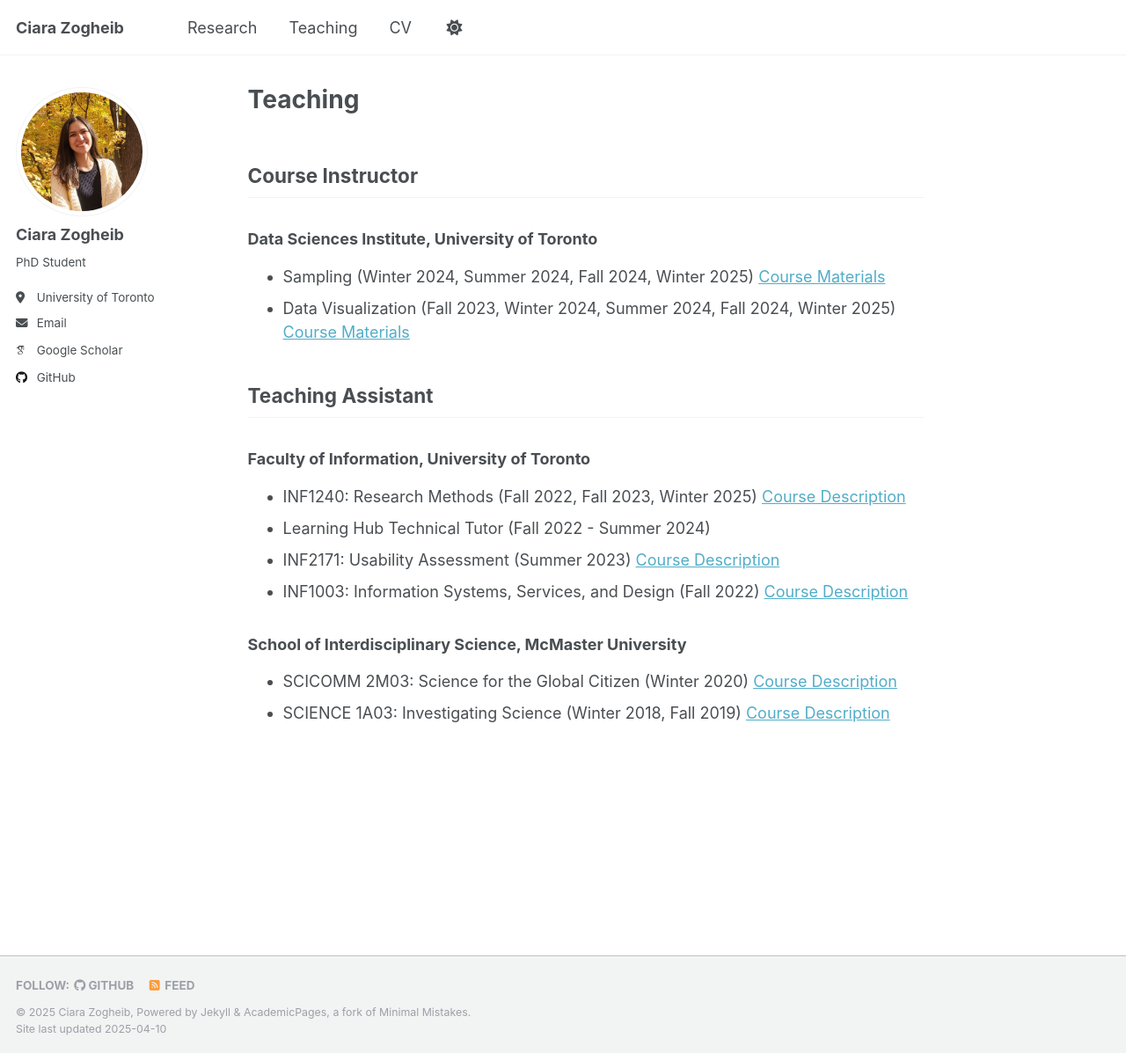
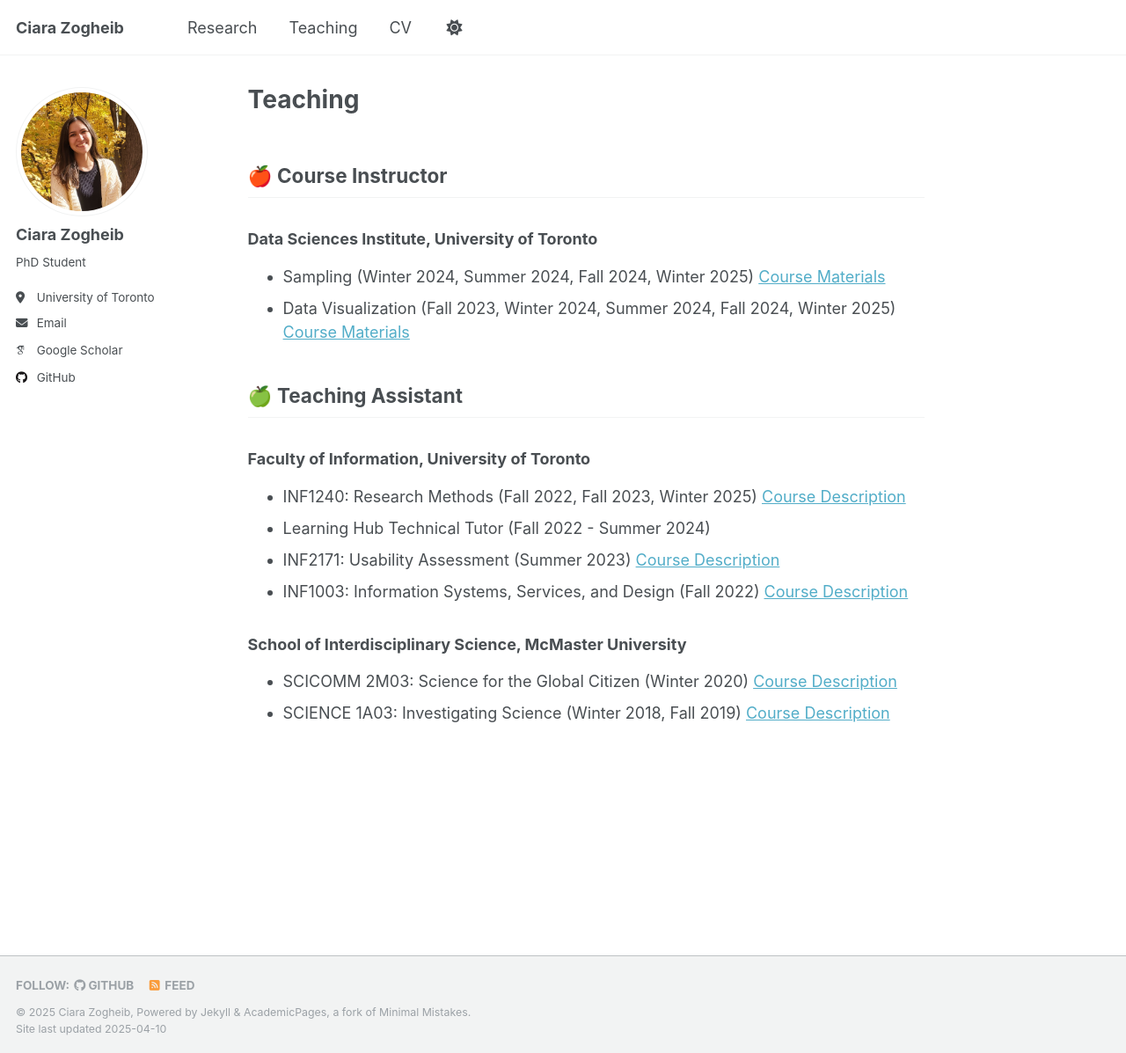
Before and after one commit to zogheibc/zogheibc.github.io, a Jekyll site: the page built from _pages/teaching.md, in a window 1280 px wide and 1197 px high. Shown: the whole window at 88% size. Built offline with Jekyll 4.4.1, drawn with Linux system fonts in a browser that asks for light colours; some web fonts are replaced.

```diff
--- a/_pages/teaching.md
+++ b/_pages/teaching.md
@@ -7,7 +7,7 @@ redirect_from:
   - /teaching.html
 ---
 
-## Course Instructor
+## 🍎 Course Instructor
 
 ### Data Sciences Institute, University of Toronto
 
@@ -15,7 +15,7 @@ redirect_from:
 - Data Visualization (Fall 2023, Winter 2024, Summer 2024, Fall 2024, Winter 2025) [Course Materials](https://github.com/UofT-DSI/Visualization)
 
 
-## Teaching Assistant
+## 🍏 Teaching Assistant
 
 ### Faculty of Information, University of Toronto
 
```
